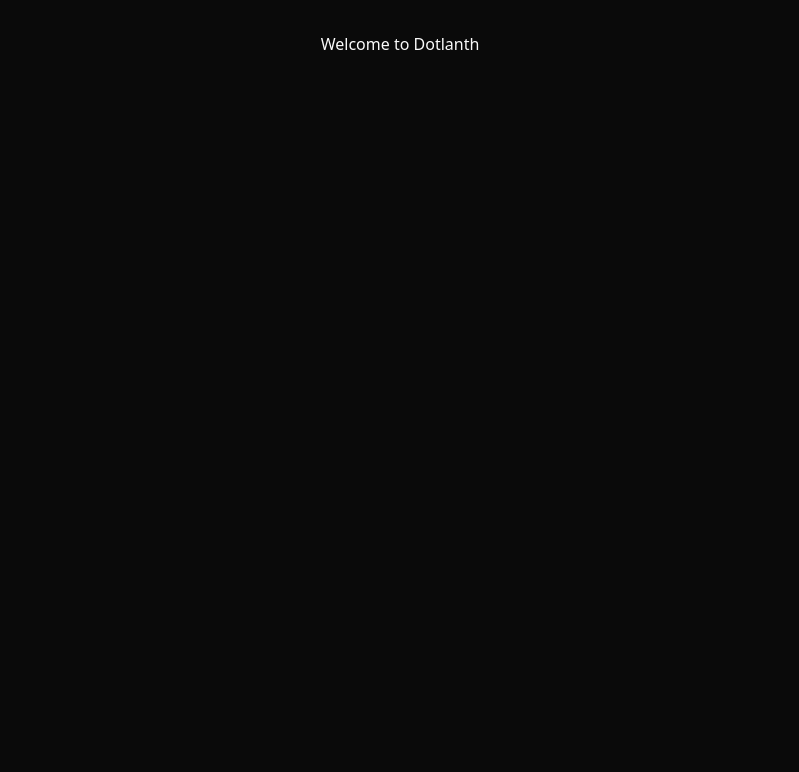
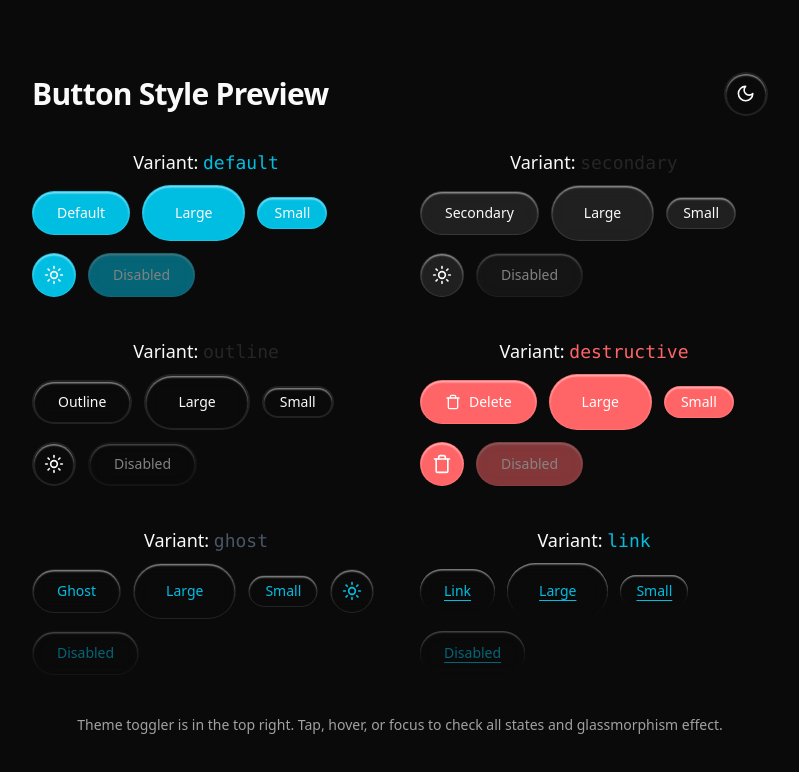
Before and after one commit to ademclk/hint, a React (Vite) app: page / in a window 1280 px wide. Shown: the top 772 px of the page, without its empty margins (240-1039 px from the left). Built offline with nearby package versions, Linux system fonts and the light colour scheme.

Commit message:
docs: remove comments

```diff
--- a/src/components/ui/button.tsx
+++ b/src/components/ui/button.tsx
@@ -4,21 +4,18 @@
 import { cn } from "@/lib/utils"
 
 const buttonVariants = cva(
-  // Apple/HIG tweaks: pill shape (xl radius), extra shadow, glass, better border, blur, focus ring
   "inline-flex items-center justify-center gap-2 whitespace-nowrap rounded-full text-sm font-medium transition-all disabled:pointer-events-none disabled:opacity-50 backdrop-blur-[8px] bg-opacity-80 border border-border" +
-  " shadow-[0_1.5px_5px_0_rgba(60,60,60,0.09)]" + // soft outer shadow for pop
-  " [box-shadow:inset_0_1.5px_1.5px_0_rgba(255,255,255,0.5)]" + // inner highlight for glass
+  " shadow-[0_1.5px_5px_0_rgba(60,60,60,0.09)]" +
+  " [box-shadow:inset_0_1.5px_1.5px_0_rgba(255,255,255,0.5)]" +
   " outline-none ring-0 focus-visible:ring-2 focus-visible:ring-[var(--ring)] focus-visible:ring-offset-2 transition-[box-shadow,background,ring]",
   {
     variants: {
       variant: {
         default:
-          // subtle transparency, glass morphism, smooth bg transition, tap highlight
           "bg-primary text-primary-foreground hover:bg-primary/90 active:bg-primary/80",
         destructive:
           "bg-destructive text-white shadow-xs hover:bg-destructive/90 active:bg-destructive/80 focus-visible:ring-destructive/40",
         outline:
-          // Apple uses a minimalist outline, so increase border and feather hover
           "border-2 border-border bg-background/80 hover:bg-accent/60 hover:text-accent-foreground",
         secondary:
           "bg-secondary/80 text-secondary-foreground hover:bg-secondary/50 active:bg-secondary/60",
@@ -58,9 +55,7 @@
       data-slot="button"
       className={cn(
         buttonVariants({ variant, size }),
-        // Apple: press/active state subtle scale for tactile response
         "active:scale-[0.98]",
-        // Extra polish: Remove tap highlight on mobile, smooth transitions
         "select-none [webkit-tap-highlight-color:transparent] duration-200",
         className
       )}
--- a/src/pages/Home.tsx
+++ b/src/pages/Home.tsx
@@ -1,7 +1,86 @@
+import { ModeToggle } from "@/components/mode-toggle";
+import { Button } from "@/components/ui/button";
+import { Sun, Trash } from "lucide-react";
+
 export function Home() {
     return (
-        <div>
-            <h1>Welcome to Dotlanth</h1>
+        <div className="max-w-3xl mx-auto py-10 px-4">
+            <div className="flex justify-between items-center mb-8">
+                <h1 className="text-3xl font-semibold tracking-tight">Button Style Preview</h1>
+                <ModeToggle />
+            </div>
+            <div className="grid grid-cols-1 md:grid-cols-2 gap-10">
+                {/** 1. Default */}
+                <div>
+                    <div className="text-lg font-medium mb-2">Variant: <span className="font-mono text-primary">default</span></div>
+                    <div className="flex gap-3 flex-wrap items-center">
+                        <Button>Default</Button>
+                        <Button size="lg">Large</Button>
+                        <Button size="sm">Small</Button>
+                        <Button size="icon"><Sun className="size-5" /></Button>
+                        <Button disabled>Disabled</Button>
+                    </div>
+                </div>
+                {/** 2. Secondary */}
+                <div>
+                    <div className="text-lg font-medium mb-2">Variant: <span className="font-mono text-secondary">secondary</span></div>
+                    <div className="flex gap-3 flex-wrap items-center">
+                        <Button variant="secondary">Secondary</Button>
+                        <Button variant="secondary" size="lg">Large</Button>
+                        <Button variant="secondary" size="sm">Small</Button>
+                        <Button variant="secondary" size="icon"><Sun className="size-5" /></Button>
+                        <Button variant="secondary" disabled>Disabled</Button>
+                    </div>
+                </div>
+                {/** 3. Outline */}
+                <div>
+                    <div className="text-lg font-medium mb-2">Variant: <span className="font-mono text-accent">outline</span></div>
+                    <div className="flex gap-3 flex-wrap items-center">
+                        <Button variant="outline">Outline</Button>
+                        <Button variant="outline" size="lg">Large</Button>
+                        <Button variant="outline" size="sm">Small</Button>
+                        <Button variant="outline" size="icon"><Sun className="size-5" /></Button>
+                        <Button variant="outline" disabled>Disabled</Button>
+                    </div>
+                </div>
+                {/** 4. Destructive */}
+                <div>
+                    <div className="text-lg font-medium mb-2">Variant: <span className="font-mono text-destructive">destructive</span></div>
+                    <div className="flex gap-3 flex-wrap items-center">
+                        <Button variant="destructive">
+                            <Trash className="size-4" />Delete
+                        </Button>
+                        <Button variant="destructive" size="lg">Large</Button>
+                        <Button variant="destructive" size="sm">Small</Button>
+                        <Button variant="destructive" size="icon"><Trash className="size-5" /></Button>
+                        <Button variant="destructive" disabled>Disabled</Button>
+                    </div>
+                </div>
+                {/** 5. Ghost */}
+                <div>
+                    <div className="text-lg font-medium mb-2">Variant: <span className="font-mono text-gray-600">ghost</span></div>
+                    <div className="flex gap-3 flex-wrap items-center">
+                        <Button variant="ghost">Ghost</Button>
+                        <Button variant="ghost" size="lg">Large</Button>
+                        <Button variant="ghost" size="sm">Small</Button>
+                        <Button variant="ghost" size="icon"><Sun className="size-5" /></Button>
+                        <Button variant="ghost" disabled>Disabled</Button>
+                    </div>
+                </div>
+                {/** 6. Link */}
+                <div>
+                    <div className="text-lg font-medium mb-2">Variant: <span className="font-mono text-primary">link</span></div>
+                    <div className="flex gap-3 flex-wrap items-center">
+                        <Button variant="link">Link</Button>
+                        <Button variant="link" size="lg">Large</Button>
+                        <Button variant="link" size="sm">Small</Button>
+                        <Button variant="link" disabled>Disabled</Button>
+                    </div>
+                </div>
+            </div>
+            <div className="mt-10 text-sm text-muted-foreground text-center">
+                <span>Theme toggler is in the top right. Tap, hover, or focus to check all states and glassmorphism effect.</span>
+            </div>
         </div>
-    )
+    );
 }
```
